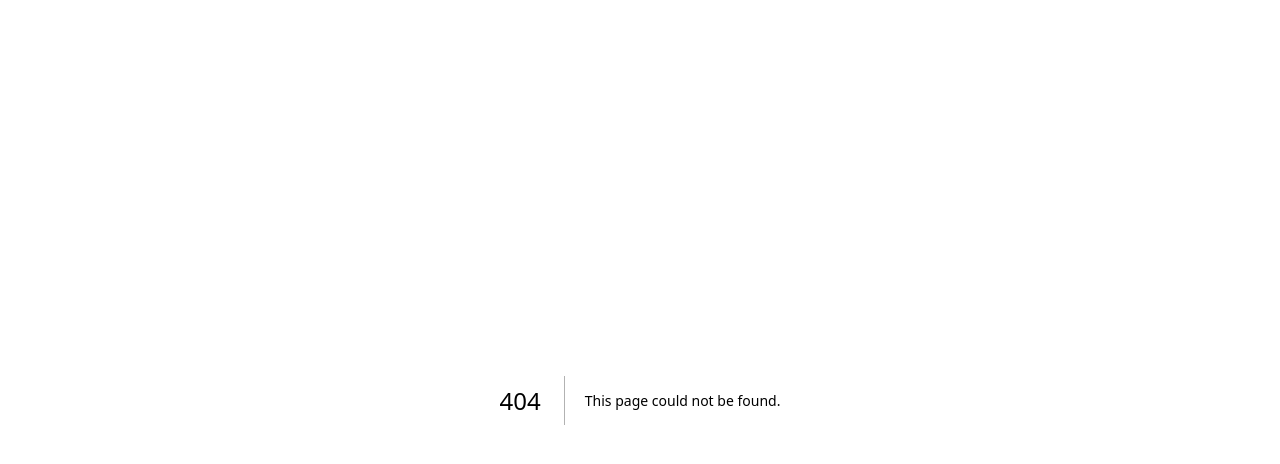
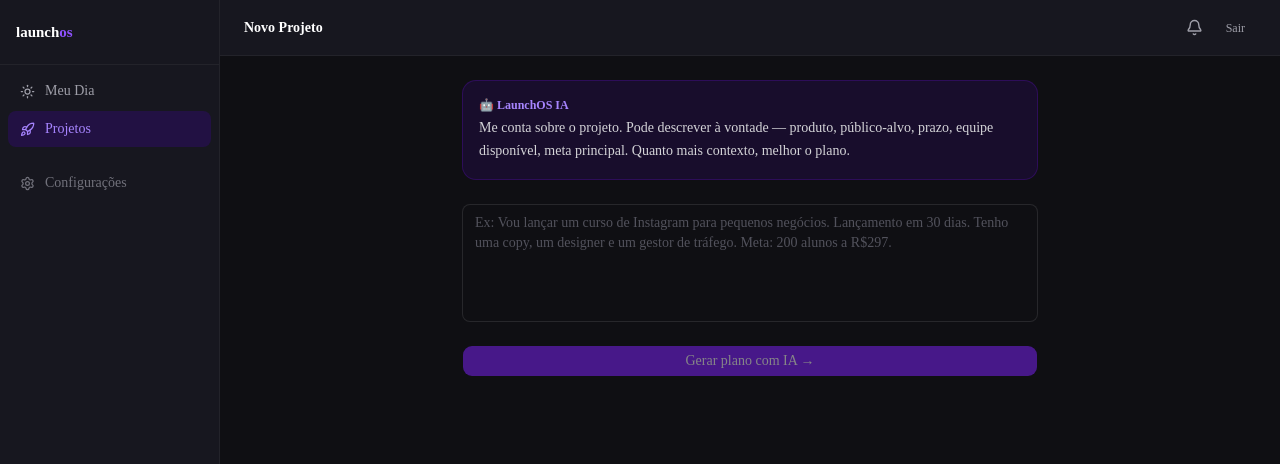
Before and after one commit to walterfdds86/launchos, a Next.js app: page /projetos/novo in a window 1280 px wide. Before the commit this address had no page. Shown: the top 464 px of the page. Built offline with nearby package versions, Linux system fonts and the light colour scheme; no server answers.

Commit message:
feat: kickstart IA frontend — chat interface and plan preview with approval flow
Co-Authored-By: Claude Sonnet 4.6 <noreply@anthropic.com>

```diff
--- /dev/null
+++ b/app/(app)/projetos/novo/KickstartChat.tsx
@@ -0,0 +1,70 @@
+'use client'
+import { useState } from 'react'
+import { Button } from '@/components/ui/button'
+import type { KickstartPlan } from '@/types'
+
+interface KickstartChatProps {
+  workspaceId: string
+  onPlanGenerated: (plan: KickstartPlan) => void
+}
+
+export function KickstartChat({ workspaceId, onPlanGenerated }: KickstartChatProps) {
+  const [description, setDescription] = useState('')
+  const [loading, setLoading] = useState(false)
+  const [error, setError] = useState<string | null>(null)
+
+  async function handleSubmit(e: React.FormEvent<HTMLFormElement>) {
+    e.preventDefault()
+    if (!description.trim()) return
+    setLoading(true)
+    setError(null)
+
+    const res = await fetch('/api/projects/kickstart', {
+      method: 'POST',
+      headers: { 'Content-Type': 'application/json' },
+      body: JSON.stringify({ description, workspace_id: workspaceId }),
+    })
+
+    const data = await res.json()
+    setLoading(false)
+
+    if (!res.ok || data.error) {
+      setError(data.error ?? 'Erro ao gerar plano. Tente novamente.')
+      return
+    }
+
+    onPlanGenerated(data.plan)
+  }
+
+  return (
+    <div className="max-w-xl mx-auto space-y-6">
+      <div className="bg-violet-950/30 border border-violet-800/30 rounded-xl p-4">
+        <p className="text-xs text-violet-400 font-semibold mb-1">🤖 LaunchOS IA</p>
+        <p className="text-sm text-zinc-300 leading-relaxed">
+          Me conta sobre o projeto. Pode descrever à vontade — produto, público-alvo, prazo, equipe disponível, meta principal. Quanto mais contexto, melhor o plano.
+        </p>
+      </div>
+
+      <form onSubmit={handleSubmit} className="space-y-4">
+        <textarea
+          placeholder="Ex: Vou lançar um curso de Instagram para pequenos negócios. Lançamento em 30 dias. Tenho uma copy, um designer e um gestor de tráfego. Meta: 200 alunos a R$297."
+          value={description}
+          onChange={(e) => setDescription(e.target.value)}
+          rows={5}
+          className="w-full bg-[#0f0f13] border border-white/10 rounded-md px-3 py-2 resize-none text-sm text-zinc-200 placeholder:text-zinc-600 focus:outline-none focus:ring-1 focus:ring-violet-600 disabled:opacity-50"
+          disabled={loading}
+        />
+
+        {error && <p className="text-xs text-red-400">{error}</p>}
+
+        <Button
+          type="submit"
+          disabled={loading || !description.trim()}
+          className="w-full bg-violet-600 hover:bg-violet-700"
+        >
+          {loading ? '🤖 Gerando seu plano...' : 'Gerar plano com IA →'}
+        </Button>
+      </form>
+    </div>
+  )
+}
--- /dev/null
+++ b/app/(app)/projetos/novo/PlanPreview.tsx
@@ -0,0 +1,109 @@
+'use client'
+import { useState } from 'react'
+import { useRouter } from 'next/navigation'
+import { Button } from '@/components/ui/button'
+import type { KickstartPlan } from '@/types'
+import { format, parseISO } from 'date-fns'
+import { ptBR } from 'date-fns/locale'
+
+const TYPE_LABELS: Record<string, string> = {
+  lancamento: 'Lançamento', perpetuo: 'Perpétuo',
+  low_ticket: 'Low Ticket', campanha: 'Campanha', outro: 'Outro',
+}
+
+const TASK_TYPE_COLORS: Record<string, string> = {
+  copy: 'text-blue-400', design: 'text-pink-400',
+  trafego: 'text-amber-400', estrategia: 'text-emerald-400', outro: 'text-zinc-400',
+}
+
+interface PlanPreviewProps {
+  plan: KickstartPlan
+  workspaceId: string
+  onBack: () => void
+}
+
+export function PlanPreview({ plan, workspaceId, onBack }: PlanPreviewProps) {
+  const router = useRouter()
+  const [loading, setLoading] = useState(false)
+  const [error, setError] = useState<string | null>(null)
+
+  const totalTasks = plan.phases.reduce((acc, p) => acc + p.tasks.length, 0)
+
+  async function handleConfirm() {
+    setLoading(true)
+    setError(null)
+
+    const res = await fetch('/api/projects/kickstart/confirm', {
+      method: 'POST',
+      headers: { 'Content-Type': 'application/json' },
+      body: JSON.stringify({ plan, workspace_id: workspaceId }),
+    })
+
+    const data = await res.json()
+    setLoading(false)
+
+    if (!res.ok || data.error) {
+      setError(data.error ?? 'Erro ao criar projeto. Tente novamente.')
+      return
+    }
+
+    router.push(`/projetos/${data.project_id}/kanban`)
+  }
+
+  return (
+    <div className="max-w-2xl mx-auto space-y-6">
+      <div className="bg-[#17171f] border border-white/10 rounded-xl p-5">
+        <div className="flex items-start justify-between mb-4">
+          <div>
+            <h2 className="text-lg font-bold text-white">{plan.name}</h2>
+            <p className="text-xs text-zinc-500 mt-0.5">
+              {TYPE_LABELS[plan.type]} · Data-chave: {format(parseISO(plan.launch_date), "dd 'de' MMM yyyy", { locale: ptBR })} · {totalTasks} tarefas
+            </p>
+          </div>
+          <span className="text-xs bg-violet-950 text-violet-400 px-2 py-1 rounded-full font-semibold">
+            {plan.phases.length} fases
+          </span>
+        </div>
+
+        <div className="space-y-4">
+          {plan.phases.map((phase) => (
+            <div key={phase.order} className="border border-white/5 rounded-lg overflow-hidden">
+              <div className="bg-white/5 px-4 py-2 flex items-center justify-between">
+                <span className="text-xs font-semibold text-zinc-300">{phase.name}</span>
+                <span className="text-xs text-zinc-500">
+                  {format(parseISO(phase.start_date), 'dd/MM')} → {format(parseISO(phase.end_date), 'dd/MM')} · {phase.tasks.length} tarefas
+                </span>
+              </div>
+              <div className="divide-y divide-white/5">
+                {phase.tasks.map((task, i) => (
+                  <div key={i} className="px-4 py-2.5 flex items-center justify-between">
+                    <span className="text-sm text-zinc-300">{task.title}</span>
+                    <div className="flex items-center gap-3">
+                      <span className={`text-xs font-medium ${TASK_TYPE_COLORS[task.type]}`}>{task.type}</span>
+                      <span className="text-xs text-zinc-500">{format(parseISO(task.due_date), 'dd/MM')}</span>
+                    </div>
+                  </div>
+                ))}
+              </div>
+            </div>
+          ))}
+        </div>
+      </div>
+
+      {error && <p className="text-xs text-red-400 text-center">{error}</p>}
+
+      <div className="flex gap-3">
+        <Button variant="outline" className="flex-1 border-white/10" onClick={onBack} disabled={loading}>
+          ← Refazer descrição
+        </Button>
+        <Button
+          className="flex-1 bg-violet-600 hover:bg-violet-700"
+          onClick={handleConfirm}
+          disabled={loading}
+        >
+          {loading ? 'Criando projeto...' : '✓ Aprovar e criar projeto →'}
+        </Button>
+      </div>
+    </div>
+  )
+}
--- /dev/null
+++ b/app/(app)/projetos/novo/page.tsx
@@ -0,0 +1,33 @@
+'use client'
+export const dynamic = 'force-dynamic'
+import { useState } from 'react'
+import { useWorkspace } from '@/hooks/useWorkspace'
+import { Topbar } from '@/components/layout/Topbar'
+import { KickstartChat } from './KickstartChat'
+import { PlanPreview } from './PlanPreview'
+import type { KickstartPlan } from '@/types'
+
+export default function NovoProjetoPage() {
+  const { workspace } = useWorkspace()
+  const [plan, setPlan] = useState<KickstartPlan | null>(null)
+
+  return (
+    <>
+      <Topbar title="Novo Projeto" />
+      <div className="flex-1 overflow-y-auto p-6">
+        {!plan ? (
+          <KickstartChat
+            workspaceId={workspace?.id ?? ''}
+            onPlanGenerated={setPlan}
+          />
+        ) : (
+          <PlanPreview
+            plan={plan}
+            workspaceId={workspace?.id ?? ''}
+            onBack={() => setPlan(null)}
+          />
+        )}
+      </div>
+    </>
+  )
+}
```
